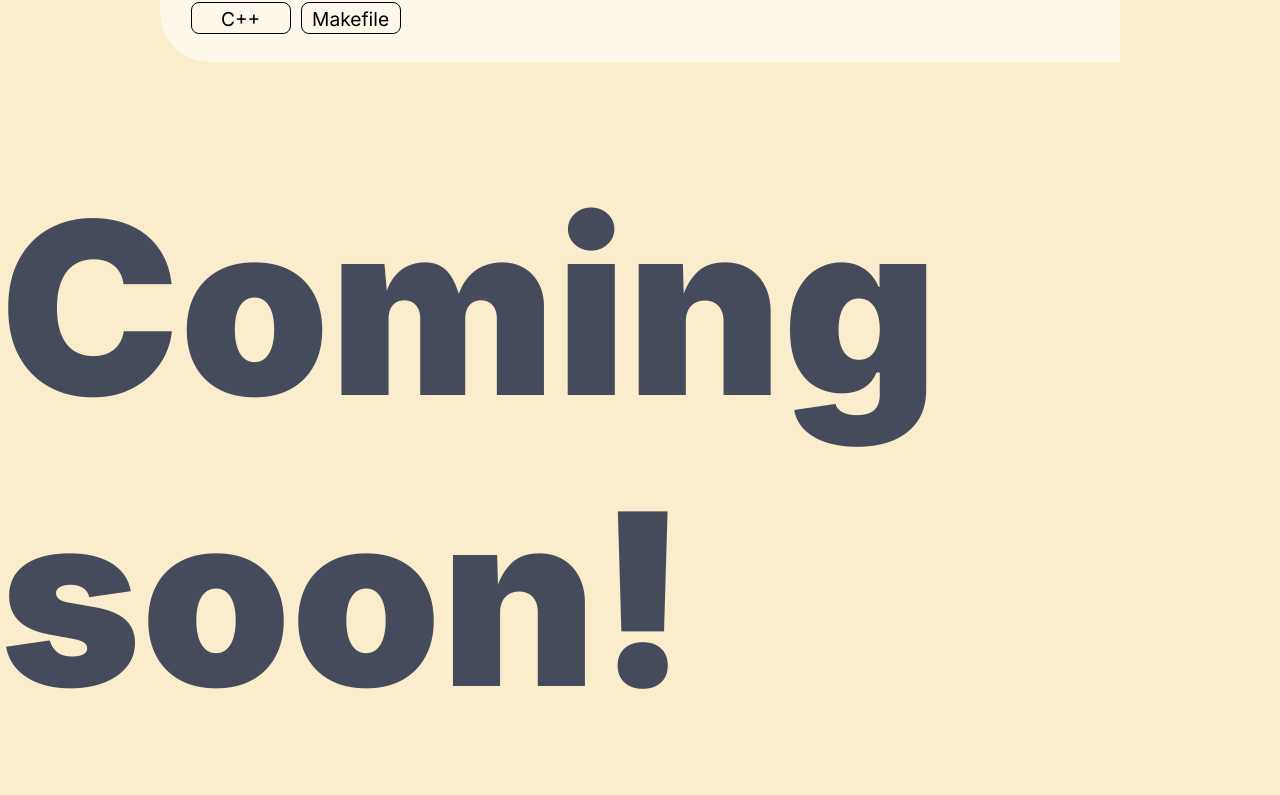
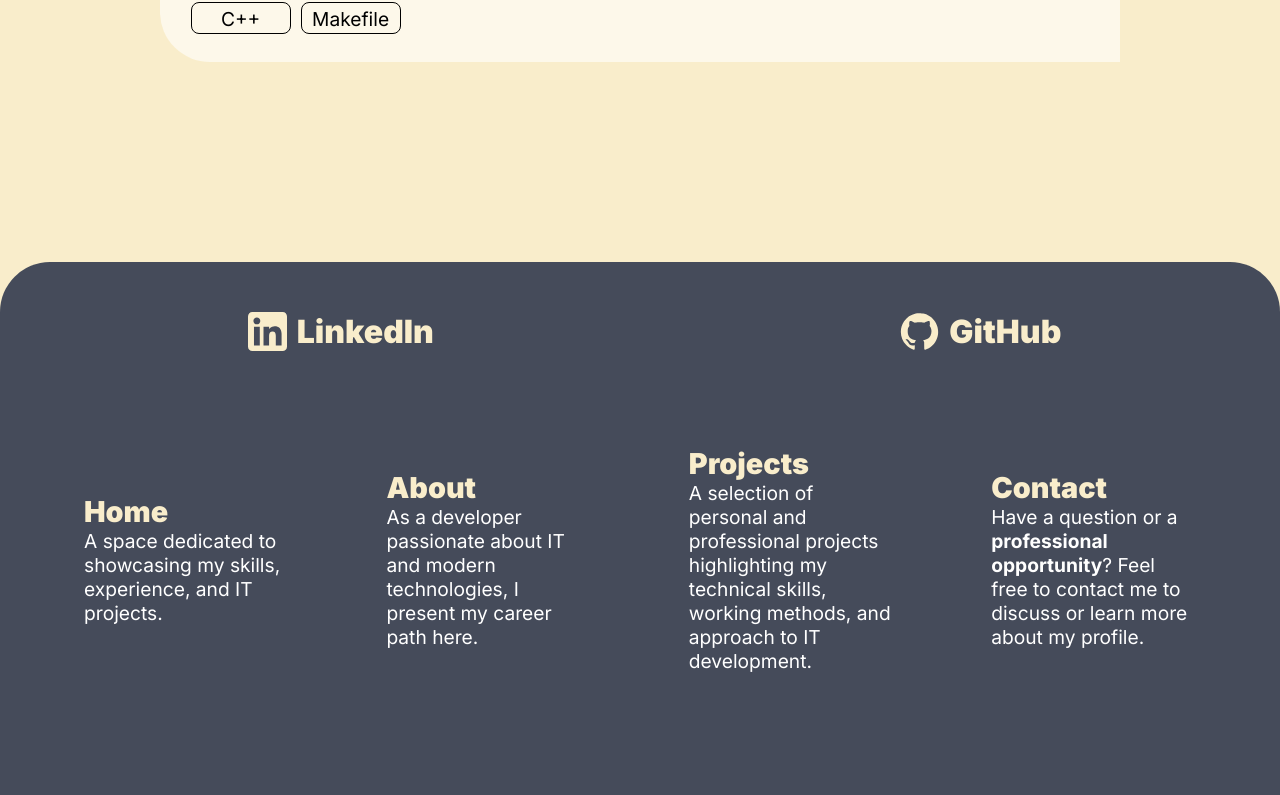
Before and after one commit to mreynaud42/my_showcase_website, a React (Vite) app in the folder showcase_website/: page /projects in a window 1280 px wide. Shown: the part 4812-5607 px from the top of the page. Built offline with nearby package versions, Linux system fonts and the light colour scheme.

Commit message:
delete comming soon div

```diff
--- a/showcase_website/src/pages/Projects.tsx
+++ b/showcase_website/src/pages/Projects.tsx
@@ -1,4 +1,3 @@
-import ComingSoon from "../components/ComingSoon"
 import ProjectDiv from "../components/ProjectDiv"
 
 import { projects } from "../data/projects"
@@ -14,7 +13,6 @@ export default function Projects() {
             {projects.map((project, index) => (
                 <ProjectDiv key={index} project={project}/>
             ))}
-            <ComingSoon/>
         </>
     );
 }
```
